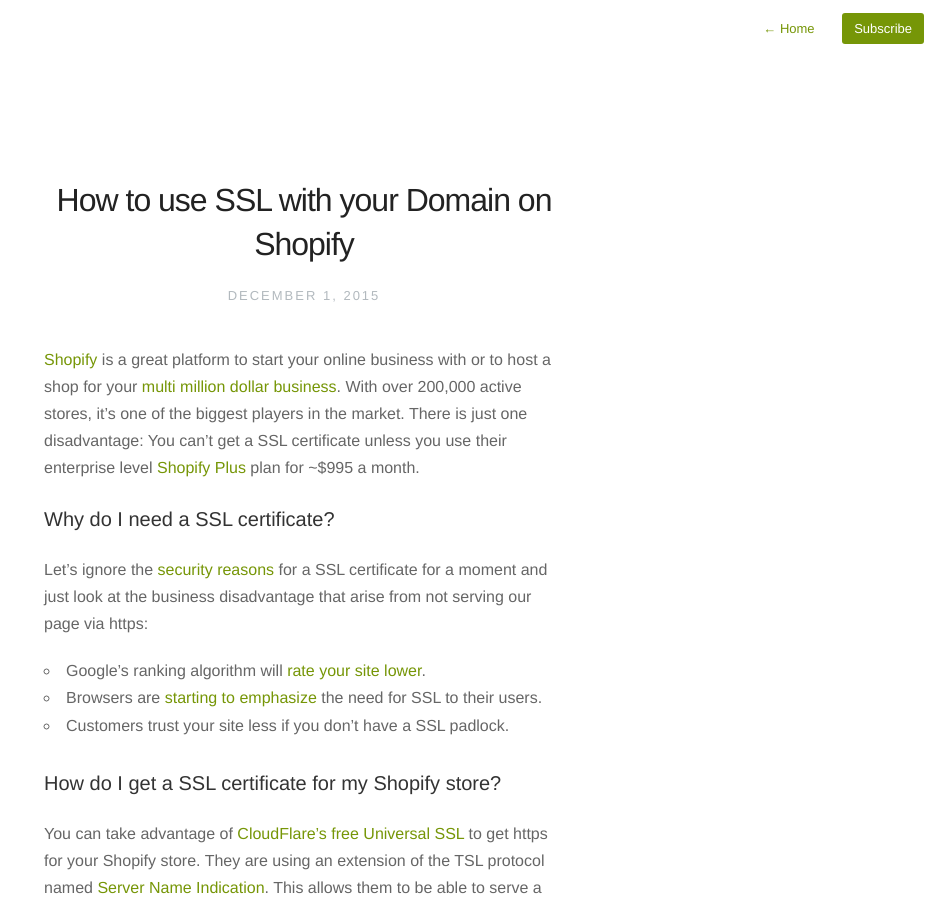
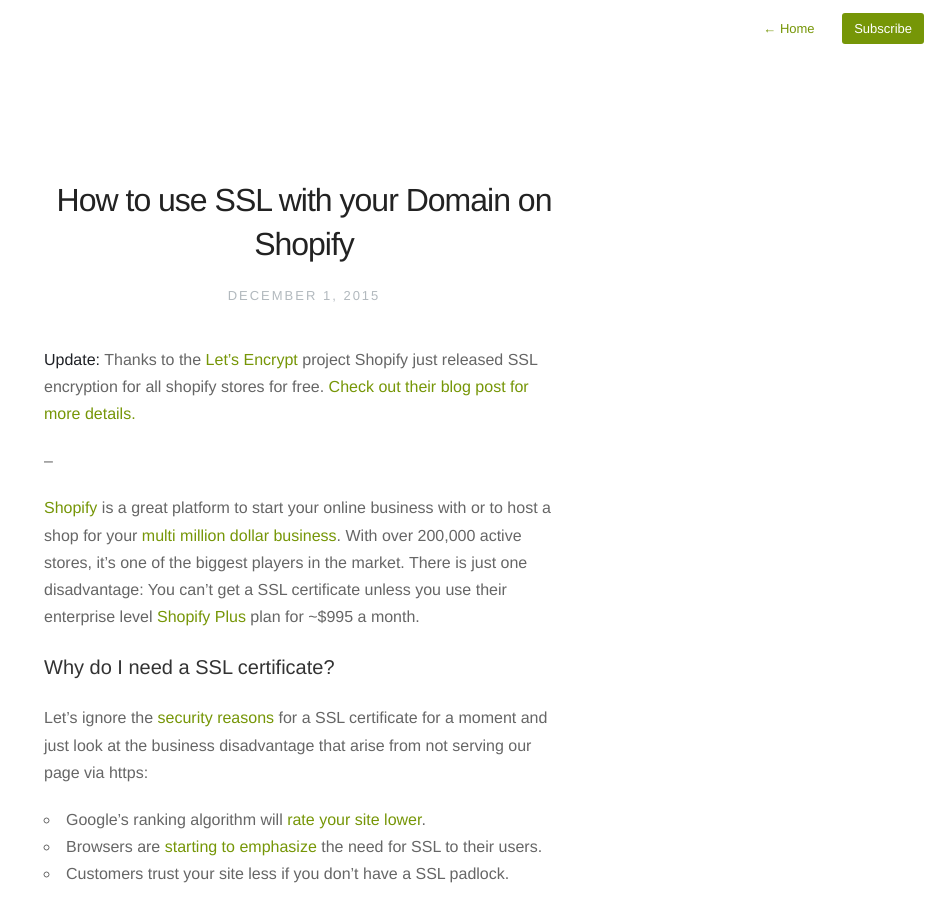
Before and after one commit to SebastianSzturo/sebastianszturo.github.com, a Jekyll site: the page built from _posts/2015-12-01-how-to-use-ssl-with-your-domain-on-shopify.md, in a window 1280 px wide and 900 px high. Shown: the whole window, without its empty margins (336-1280 px from the left). Built offline with Jekyll 4.4.1, drawn with Linux system fonts in a browser that asks for light colours; nearby versions of some CDN libraries; Markdown is read by kramdown in place of the engine named in the settings.

Commit message:
Update with info about new shopify's ssl encryption

```diff
--- a/_posts/2015-12-01-how-to-use-ssl-with-your-domain-on-shopify.md
+++ b/_posts/2015-12-01-how-to-use-ssl-with-your-domain-on-shopify.md
@@ -3,6 +3,10 @@
 date:   2015-12-01 13:37
 description: Shopify is a great platform to kickstart your startup...
 ---
+
+**Update:** Thanks to the [Let's Encrypt](https://letsencrypt.org/) project Shopify just released SSL encryption for all shopify stores for free. [Check out their blog post for more details.](https://www.shopify.com/blog/73511365-all-shopify-stores-now-use-ssl-encryption-everywhere)
+
+--
 
 [Shopify](https://www.shopify.com/?ref=sebastian-szturo) is a great platform to start your online business with or to host a shop for your [multi million dollar business](http://shop.teslamotors.com/). With over 200,000 active stores, it's one of the biggest players in the market. There is just one disadvantage: You can't get a SSL certificate unless you use their enterprise level [Shopify Plus](https://www.shopify.com/plus/?ref=sebastian-szturo) plan for ~$995 a month.
 
```
